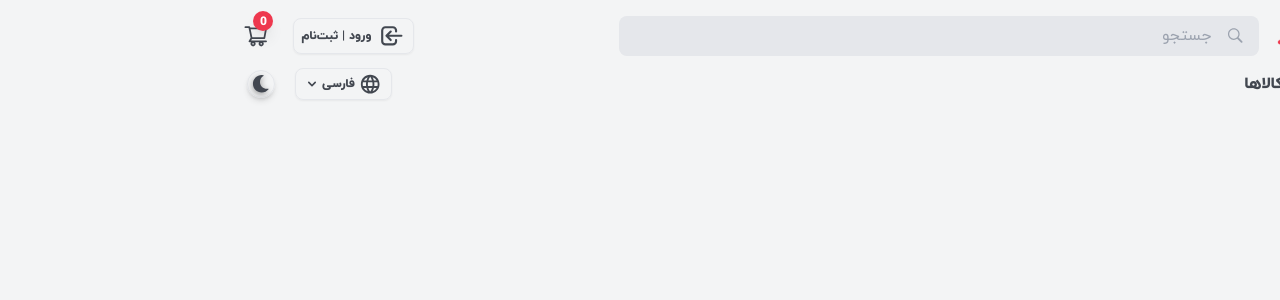
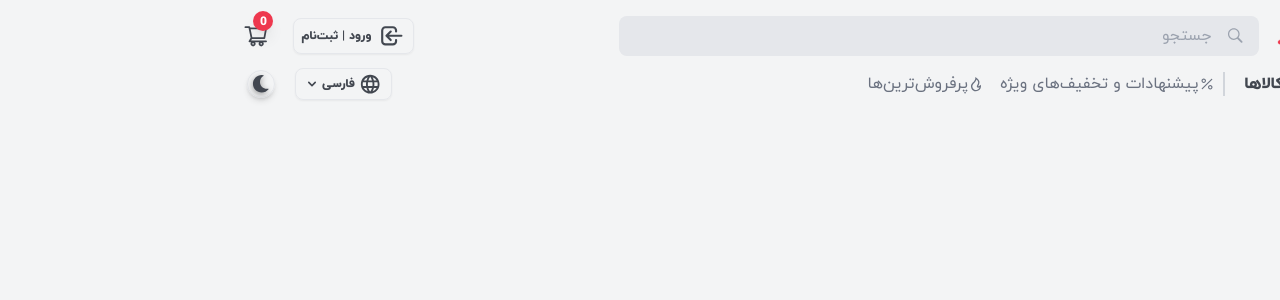
Before and after one commit to pinkishgem/react-online-shop, a Next.js app: page / in a window 1280 px wide. Shown: the top 300 px of the page. Built offline with nearby package versions, Linux system fonts and the light colour scheme.

Commit message:
feat: :sparkles: add ExtraMenu to Header.

```diff
--- a/components/header/index.tsx
+++ b/components/header/index.tsx
@@ -10,6 +10,7 @@ import Login from "./Login";
 import SideBar from "./SideNav/SideBar";
 import SideNavSide from "./SideNav/SideNavSide";
 import MegaMenu from "./MegaMenu/MegaMenu";
+import ExtraMenu from "./MegaMenu/ExtraMenu";
 
 const Header = () => {
   return (
@@ -74,8 +75,9 @@ const Header = () => {
           </div>
         </div>
         <div className="hidden md:flex justify-between items-center my-3">
-          <div className="grow">
+          <div className="flex items-center grow">
             <MegaMenu />
+            <ExtraMenu />
           </div>
           <div className="flex items-center justify-between ltr:w-[10rem] rtl:w-[9.3rem]">
             <Language />
```
